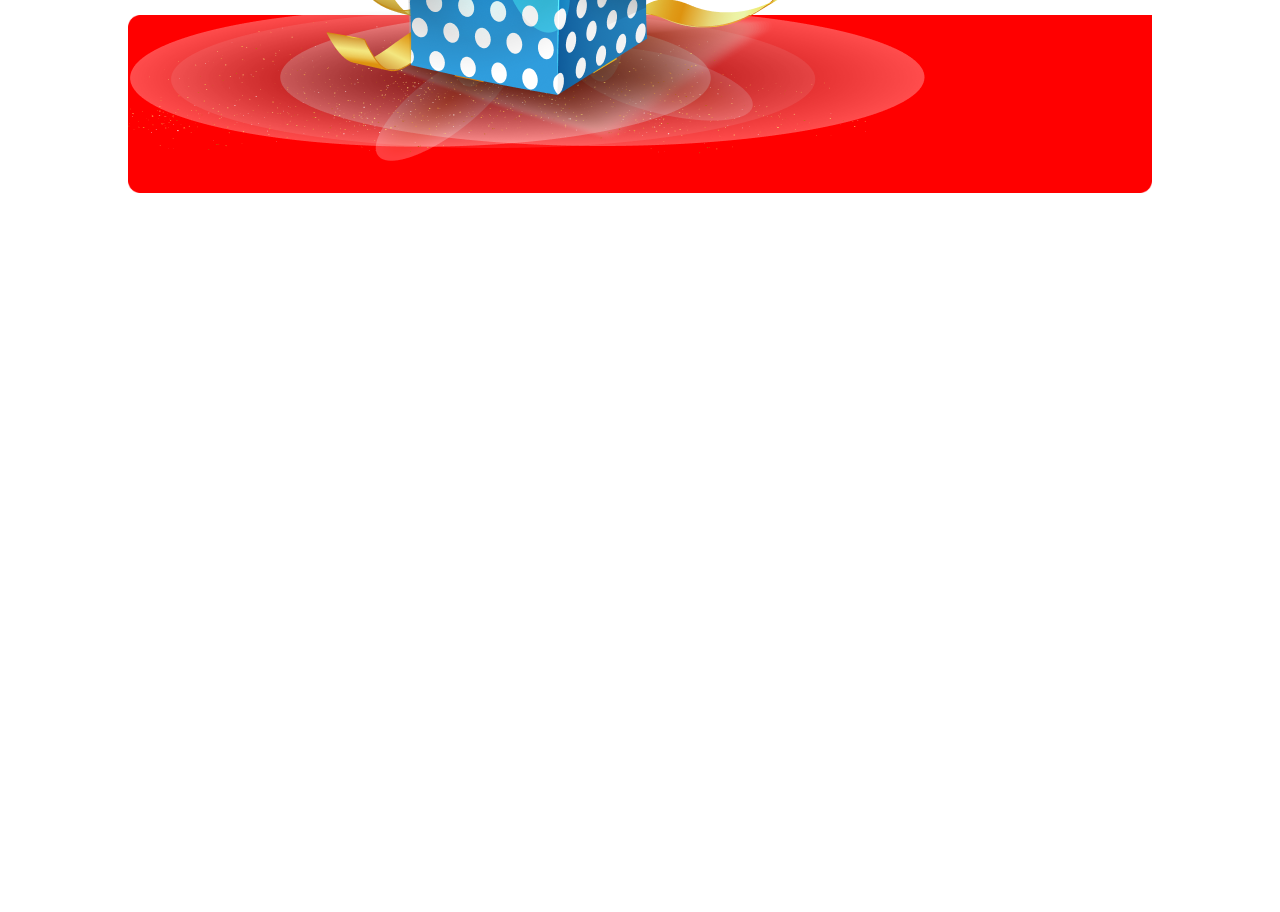
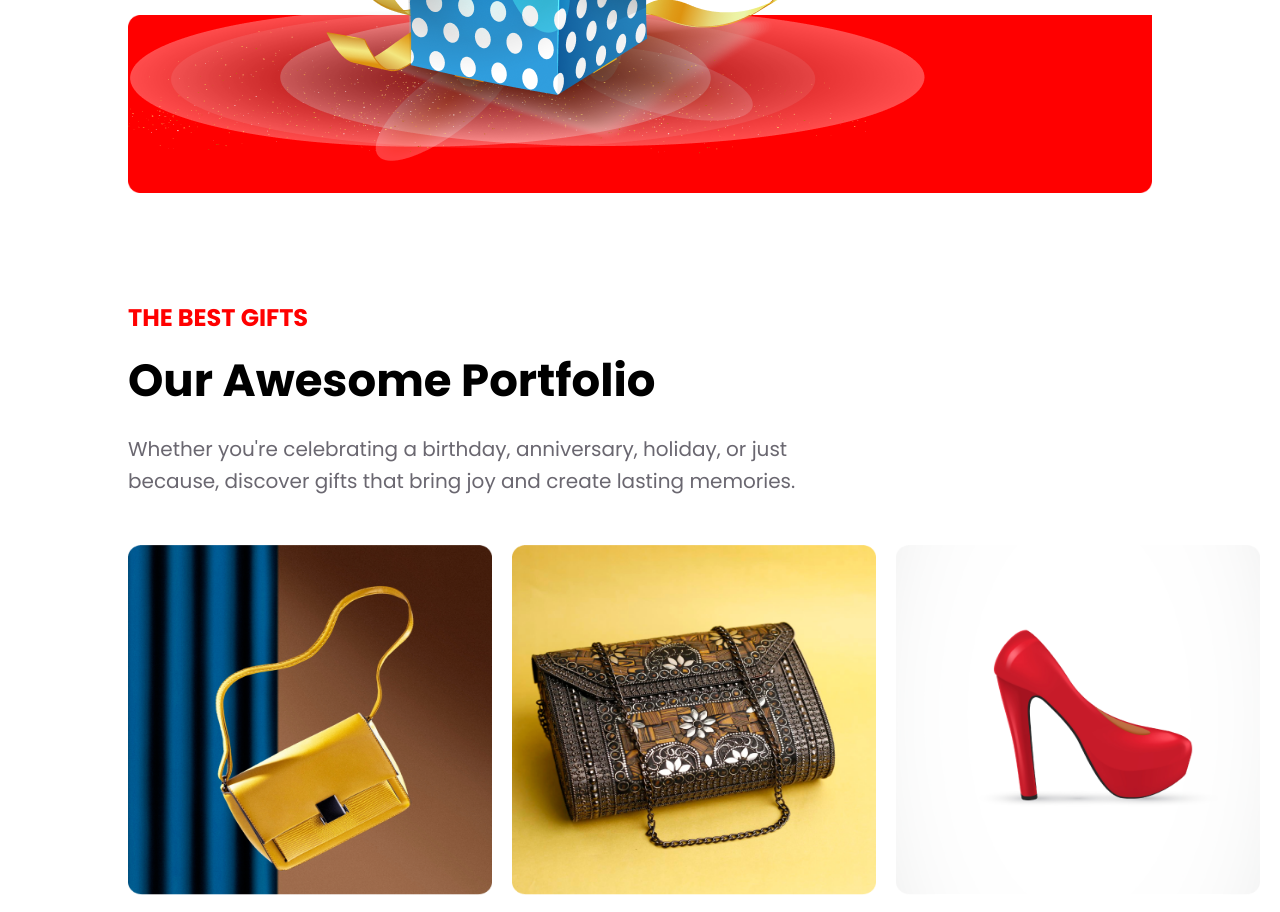
Before and after one commit to samiuzaman/Happy-New-Year-Offer, a plain HTML site: page index.html in a window 1280 px wide. Shown: the part 4555-5467 px from the top of the page. Before the commit the page ends 4855 px from the top, so only its background shows below. Drawn offline with Linux system fonts and the light colour scheme.

Commit message:
Awesome portfolio

```diff
--- a/index.html
+++ b/index.html
@@ -116,15 +116,37 @@
           </div>
           <div class="holiday-offer-images">
             <div class="holiday-child-images">
-              <img src="images/Group75.png" alt="">
-            <img src="images/Group44.png" alt="">
+              <img src="images/Group75.png" alt="" />
+              <img src="images/Group44.png" alt="" />
             </div>
-            <img src="images/Rectangle2.png" alt="">
-
+            <img src="images/Rectangle2.png" alt="" />
           </div>
         </div>
       </section>
       <!-- Holiday Section Code End -->
+      <!-- Awesome Portfolio Section Code Start -->
+      <section class="awesome-portfolio">
+        <div class="awesome-portfolio-container">
+          <div class="awesome-portfolio-title">
+            <h6>The Best Gifts</h6>
+            <h2>Our Awesome Portfolio</h2>
+            <p>
+              Whether you're celebrating a birthday, anniversary, holiday, or
+              just because, discover gifts that bring joy and create lasting
+              memories.
+            </p>
+          </div>
+          <div class="awesome-portfolio-images">
+            <img src="images/Rectangle3.png" alt="" />
+            <img src="images/Rectangle4.png" alt="" />
+            <img src="images/Rectangle5.png" alt="" />
+            <img src="images/Rectangle6.png" alt="" />
+            <img src="images/Rectangle7.png" alt="" />
+            <img src="images/Rectangle8.png" alt="" />
+          </div>
+        </div>
+      </section>
+      <!-- Awesome Portfolio Section Code End -->
     </main>
   </body>
 </html>
--- a/style.css
+++ b/style.css
@@ -231,7 +231,7 @@ body {
 }
 .holiday-parent-container {
 }
-.holiday-title-div{
+.holiday-title-div {
   text-align: center;
   width: 60%;
   margin: 0 auto;
@@ -251,17 +251,15 @@ body {
 .holiday-title-div span {
   color: #ff0000;
 }
-.holiday-offer-images{
+.holiday-offer-images {
   position: relative;
   margin-top: 100px;
 }
-.holiday-offer-images img{
+.holiday-offer-images img {
   padding-top: 500px;
   width: 100%;
-
-
 }
-.holiday-child-images{
+.holiday-child-images {
   display: flex;
   justify-content: space-around;
   align-items: center;
@@ -270,3 +268,45 @@ body {
   z-index: 5;
 }
 /* Holiday Section Code End */
+/* Awesome Portfolio Section Code Start */
+.awesome-portfolio {
+  width: 80%;
+  margin: 0 auto;
+  margin-bottom: 100px;
+}
+.awesome-portfolio-title {
+  width: 70%;
+}
+.awesome-portfolio-title h6 {
+  text-transform: uppercase;
+  font-size: 24px;
+  color: #ff0000;
+  padding-bottom: 16px;
+}
+.awesome-portfolio-title h2 {
+  font-size: 45px;
+  font-weight: 700;
+  line-height: 60px;
+  padding-bottom: 22px;
+}
+.awesome-portfolio-title p {
+  color: #07021199;
+  font-size: 20px;
+  font-weight: 400;
+  line-height: 32px;
+  padding-bottom: 48px;
+}
+.awesome-portfolio-images {
+  /* width: 424px;
+  height: 450px; */
+  display: grid;
+  grid-template-columns: repeat(3, 1fr);
+
+  grid-column-gap: 20px;
+  grid-row-gap: 20px;
+}
+.awesome-portfolio-images img {
+  width: 364px;
+  height: 350px;
+}
+/* Awesome Portfolio Section Code End */
```
Also changed, not shown: images/Rectangle3.png (renamed from images/Rectangle 3.png), images/Rectangle4.png (renamed from images/Rectangle 4.png), images/Rectangle5.png (renamed from images/Rectangle 5.png), images/Rectangle6.png (renamed from images/Rectangle 6.png), images/Rectangle7.png (renamed from images/Rectangle 7.png), images/Rectangle8.png (renamed from images/Rectangle 8.png).
